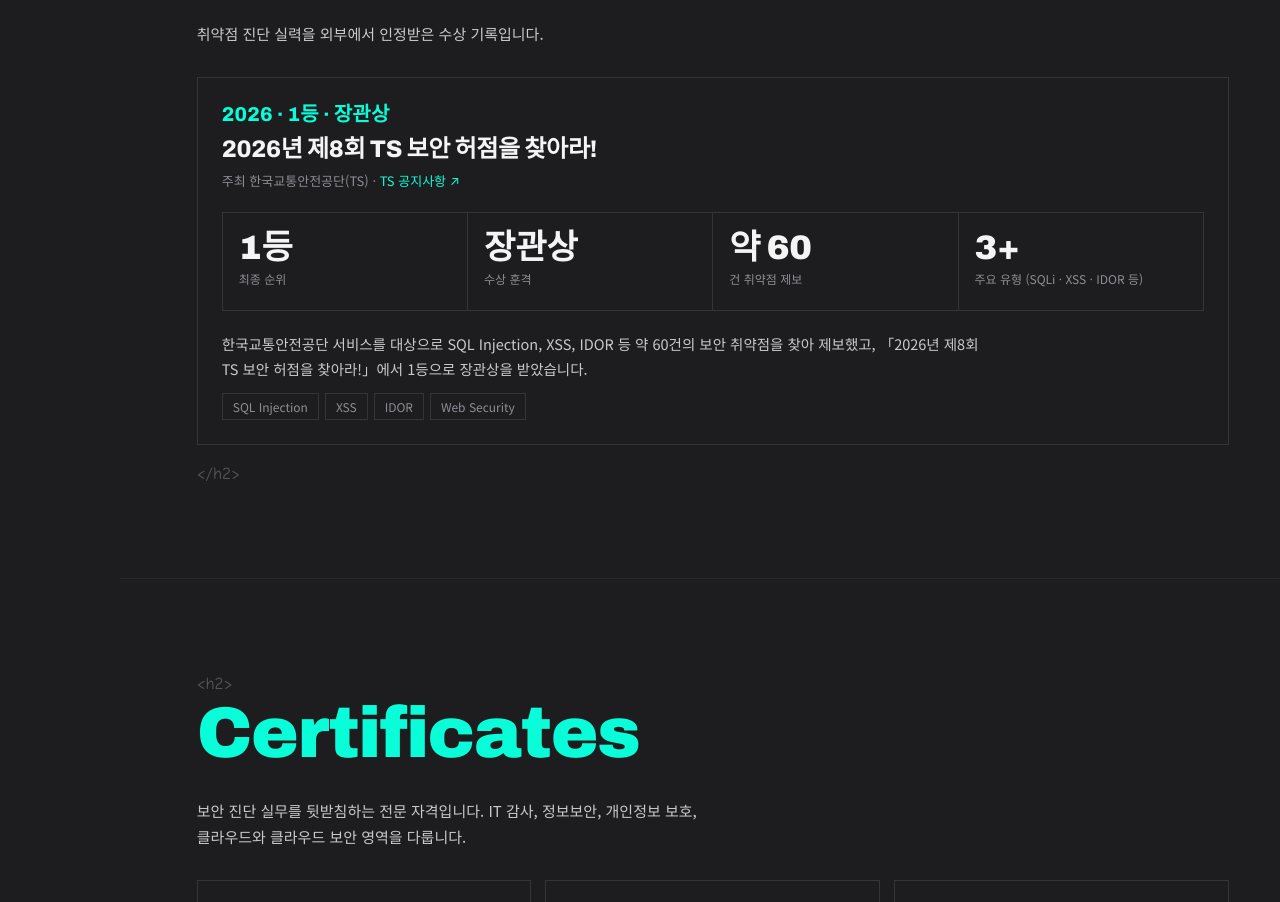
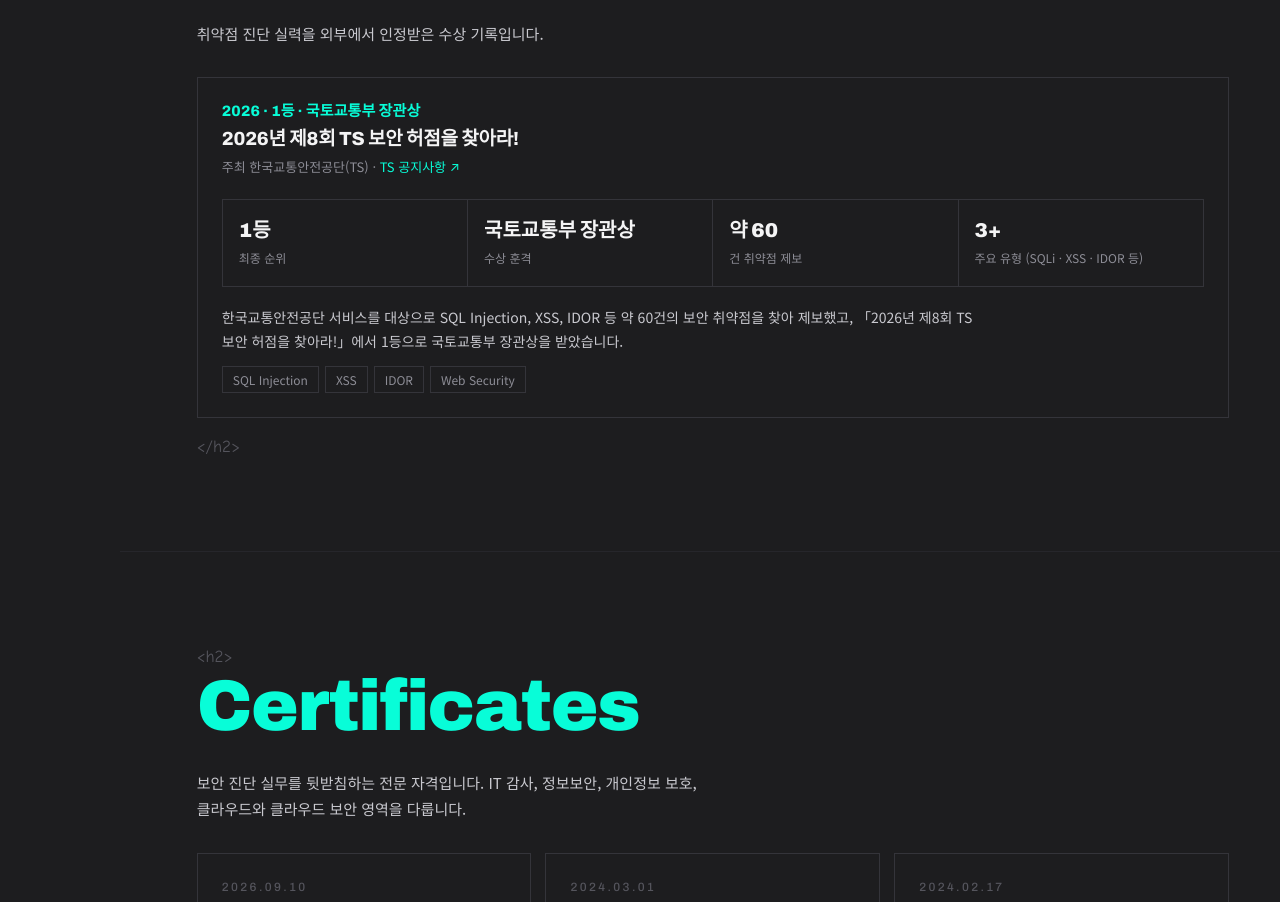
Before and after one commit to remembermepls/remembermepls.github.io, a plain HTML site: page index.html in a window 1280 px wide. Shown: the part 5398-6300 px from the top of the page. Drawn offline with Linux system fonts and the light colour scheme; a web font is replaced by a local one.

Commit message:
Name award as MOLIT minister's prize and shrink award fonts
Co-Authored-By: Claude Opus 5.5 <noreply@anthropic.com>
Claude-Session: https://claude.ai/code/session_01LAunaFzpPYfq7MvpVEpnSv

```diff
--- a/index.html
+++ b/index.html
@@ -128,9 +128,11 @@ h2{font-family:var(--display);font-weight:900;color:var(--mint);font-size:clamp(
 
 .certs .card h3{color:var(--mint)}.certs .card:hover h3{color:var(--pink)}
 
-.award-t{font:800 24px/1.3 var(--display);margin:8px 0 4px;letter-spacing:-.01em}
-.award-d{margin:20px 0 0;color:#c9c9cf;font-size:14.5px;max-width:760px}
-.award b{white-space:nowrap}
+.award .vid{font-size:15px}
+.award-t{font:800 19px/1.35 var(--display);margin:6px 0 4px;letter-spacing:-.01em}
+.award-d{margin:18px 0 0;color:#c9c9cf;font-size:14px;max-width:760px}
+.award .facts b{font-size:20px;line-height:1.25;word-break:keep-all}
+.award .facts span{display:block;margin-top:4px}
 
 /* cve */
 .vid{font:800 20px/1.2 var(--display);color:var(--mint);letter-spacing:.01em;font-variant-numeric:tabular-nums}
@@ -344,18 +346,18 @@ footer{padding-block:28px 40px;color:var(--faint);font-size:12px}
       <div class="bb award" style="margin-top:0">
         <div class="bb-head">
           <div>
-            <div class="vid">2026 · 1등 · 장관상</div>
+            <div class="vid">2026 · 1등 · 국토교통부 장관상</div>
             <h3 class="award-t">2026년 제8회 TS 보안 허점을 찾아라!</h3>
             <p class="bb-sub">주최 한국교통안전공단(TS) · <a class="cvelink" href="https://main.kotsa.or.kr/portal/bbs/notice_view.do?bbscCode=notice&amp;cateCode=&amp;bbscSeqn=18462&amp;pageNumb=1&amp;sechCdtn=&amp;sechKywd=&amp;menuCode=05010100" target="_blank" rel="noopener">TS 공지사항 ↗</a></p>
           </div>
         </div>
         <div class="facts bb-facts">
           <div><b>1등</b><span>최종 순위</span></div>
-          <div><b>장관상</b><span>수상 훈격</span></div>
+          <div><b>국토교통부 장관상</b><span>수상 훈격</span></div>
           <div><b>약 60</b><span>건 취약점 제보</span></div>
           <div><b>3+</b><span>주요 유형 (SQLi · XSS · IDOR 등)</span></div>
         </div>
-        <p class="award-d">한국교통안전공단 서비스를 대상으로 SQL Injection, XSS, IDOR 등 약 60건의 보안 취약점을 찾아 제보했고, 「2026년 제8회 TS 보안 허점을 찾아라!」에서 1등으로 장관상을 받았습니다.</p>
+        <p class="award-d">한국교통안전공단 서비스를 대상으로 SQL Injection, XSS, IDOR 등 약 60건의 보안 취약점을 찾아 제보했고, 「2026년 제8회 TS 보안 허점을 찾아라!」에서 1등으로 국토교통부 장관상을 받았습니다.</p>
         <div class="chips"><span>SQL Injection</span><span>XSS</span><span>IDOR</span><span>Web Security</span></div>
       </div>
       <span class="tag" style="margin-top:20px">&lt;/h2&gt;</span>
```
